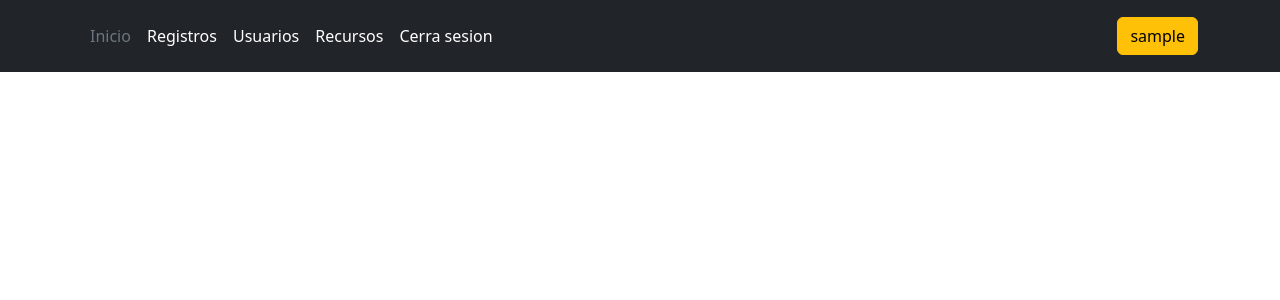
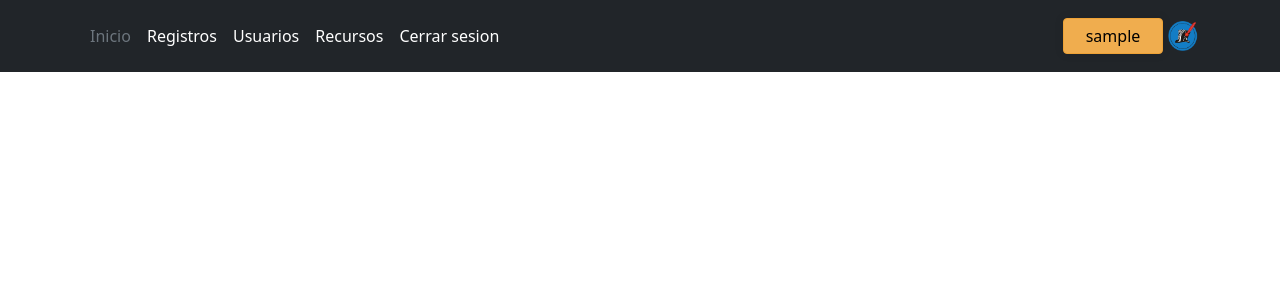
Before and after one commit to PresmaTecnica29/Web, a PHP site: template abm/template/header.php in a window 1280 px wide. Shown: the top 300 px of the page. Run offline with PHP 8.4, Linux system fonts and the light colour scheme; the template is opened without the code that fills it, so the values that code supplies are empty; the visitor is signed in with stand-in values (Sample User, id 1); a stand-in replaces the project's code that opens the database connection.

Commit message:
cambios y unificacion de los style (cambios es un logito)

```diff
--- a/abm/netbook/qr.php
+++ b/abm/netbook/qr.php
@@ -54,6 +54,7 @@ if ($error) {
     <div class="col-md-12">
       <a href="../../index.php" class="btn btn-primary mt-4">Volver al inicio</a>
       <a href="agregarMaterial.php" class="btn btn-primary mt-4">Agregar material</a>
+      <a href="visual.php" class="btn btn-primary mt-4">Forma visual</a>
       <hr>
 
       <form method="post" class="form-inline">
--- a/abm/netbook/style.css
+++ b/abm/netbook/style.css
@@ -1,4 +1,4 @@
-.modal {
+/* .modal {
     display: none;
     position: fixed;
     z-index: 1;
@@ -66,3 +66,4 @@ html, body{
     flex-wrap: wrap;
     font-size: 13px;
 }
+*/
--- a/abm/template/header.php
+++ b/abm/template/header.php
@@ -181,7 +181,7 @@
       bottom: 0;
     }
   </style>
-  <link rel="stylesheet" href="style.css">
+  <link rel="stylesheet" href="../../views/templates/stylelog.css">
   <link rel="icon" href="../template/logofinal.png" type="image/png">
   <title>Presma</title>
 </head>
@@ -200,11 +200,12 @@
               echo '<li><a href="../netbook/qr.php" class="nav-link px-2 text-white">Recursos</a></li>';
             }
           } ?>
-          <li><a href="/Web/index.php?logout" class="nav-link px-2 text-white">Cerra sesion</a></li>
+          <li><a href="/Web/index.php?logout" class="nav-link px-2 text-white">Cerrar sesion</a></li>
         </ul>
 
-        <div class="text-end" bis_skin_checked="1">
-          <a href="#" class="btn btn-warning"><?php echo $_SESSION['user_name']; ?></a>
+        <div class="contenedor" bis_skin_checked="1">
+                    <div class="caja-advertencia"><?php echo $_SESSION['user_name']; ?></div>
+                    <img class="ñiquito" src="../../views/templates/logofinal.png">
         </div>
       </div>
     </div>
--- a/views/templates/header.php
+++ b/views/templates/header.php
@@ -16,7 +16,6 @@
         <div class="container" bis_skin_checked="1">
             <div class="d-flex flex-wrap align-items-center justify-content-center justify-content-lg-start" bis_skin_checked="1">
                 <ul class="nav col-12 col-lg-auto me-lg-auto mb-2 justify-content-center mb-md-0">
-                    <li><a href='./index.php' class="nav-link px-2 text-secondary">Inicio</a></li>
                     <li><a href='abm/netbook/abm.php' class="nav-link px-2 text-white">Registros</a></li>
                     <?php
                     if (isset($_SESSION['user_rol'])) {
@@ -28,8 +27,9 @@
                     <li><a href="/Web/index.php?logout" class="nav-link px-2 text-white">Cerrar sesion</a></li>
                 </ul>
 
-                <div class="text-end" bis_skin_checked="1">
-                    <a href="#" class="btn btn-warning"><?php echo $_SESSION['user_name']; ?></a>
+                <div class="contenedor" bis_skin_checked="1">
+                    <div class="caja-advertencia"><?php echo $_SESSION['user_name']; ?></div>
+                    <img class="ñiquito" src="views/templates/logofinal.png">
                 </div>
             </div>
         </div>
--- a/views/templates/stylelog.css
+++ b/views/templates/stylelog.css
@@ -87,3 +87,113 @@ img, #linea2 > a, #linea1 > a{
   .card:active {
     transform: scale(0.95) rotateZ(1.7deg);
   }
+
+  .caja-advertencia {
+    padding: 5px 14px; /* Padding interno para espacio alrededor del texto */
+    background-color: #f0ad4e; /* Color de fondo similar al btn-warning */
+    color: #000000; /* Color del texto */
+    border: 1px solid #eea236; /* Borde con color similar al borde de btn-warning */
+    border-radius: 4px; /* Bordes redondeados */
+    width: 100px; /* Ancho de la caja */
+    text-align: center; /* Centrar el texto horizontalmente */
+    margin-right: 5px;
+  }
+
+
+  .caja-advertencia {
+    box-shadow: 0 0 10px rgba(0,0,0,0.1); /* Sombra para destacar la caja */
+  }
+  .contenedor {
+    display: flex;
+    align-items: center;
+  }
+  .modal {
+    display: none;
+    position: fixed;
+    z-index: 1;
+    padding-top: 100px;
+    left: 0;
+    top: 0;
+    width: 100%;
+    height: 100%;
+    overflow: auto;
+    background-color: rgba(0,0,0,0.4);
+}
+.modal-content {
+    background-color: #fefefe;
+    margin: auto;
+    padding: 20px;
+    border: 1px solid #888;
+}
+.modal-backdrop{
+    --bs-backdrop-zindex: 0 !important;
+}
+.close {
+    color: #aaaaaa;
+    float: right;
+    font-size: 28px;
+    font-weight: bold;
+}
+.close:hover, .close:focus {
+    color: #000;
+    text-decoration: none;
+    cursor: pointer;
+}
+html, body{
+    height: 100%;
+}
+.colores{
+    position: absolute;
+    left: 25px;
+    top: 100px;
+
+}
+#c1{
+    width: 50px;
+    height: 50px;
+    background-color:#d4edda;
+    border-radius: 10px;
+    margin: 10px;
+}
+#c2{
+    width: 50px;
+    height: 50px;
+    background-color:#f8d7da;
+    border-radius: 10px;
+    margin: 10px;
+}
+#c3{
+    width: 50px;
+    height: 50px;
+    background-color:#ffeeba;
+    border-radius: 10px;
+    margin: 10px;
+}
+.netbook{
+    height: 80px !important;
+    width: 80px !important;
+    flex-wrap: wrap;
+    font-size: 13px;
+}
+.caja-advertencia {
+  padding: 5px 14px; /* Padding interno para espacio alrededor del texto */
+  background-color: #f0ad4e; /* Color de fondo similar al btn-warning */
+  color: #000000; /* Color del texto */
+  border: 1px solid #eea236; /* Borde con color similar al borde de btn-warning */
+  border-radius: 4px; /* Bordes redondeados */
+  width: 100px; /* Ancho de la caja */
+  text-align: center; /* Centrar el texto horizontalmente */
+  margin-right: 5px;
+  }
+  .caja-advertencia {
+    box-shadow: 0 0 10px rgba(0,0,0,0.1); /* Sombra para destacar la caja */
+  }
+  .contenedor {
+    display: flex;
+    align-items: center;
+  }
+  .ñiquito {
+  height: 30px;
+  width: 30px;
+  transition: width 0.2s, height 0.2s;
+  }
```
